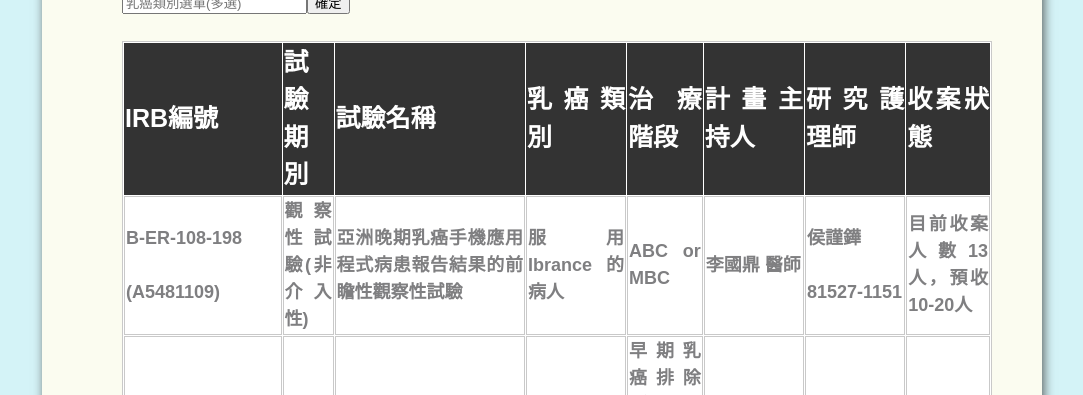
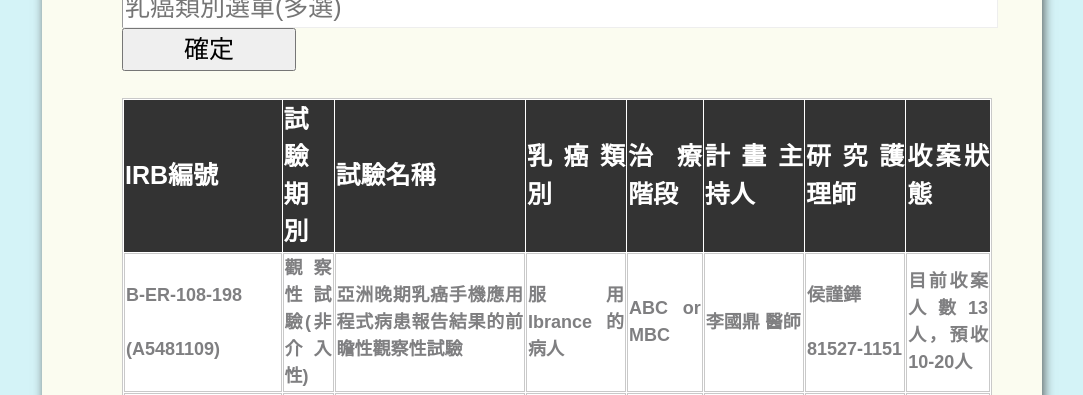
Before and after one commit to hosp-nckm/hosp-nckm.github.io, a website: page web/乳房醫學中心/index_5_2.html in a window 1280 px wide. Shown: the part 705-1100 px from the top of the page, without its empty margins (98-1181 px from the left). Drawn offline with nearby package versions, Linux system fonts and the light colour scheme.

Commit message:
Update style.css

```diff
--- a/web/乳房醫學中心/static/css/style.css
+++ b/web/乳房醫學中心/static/css/style.css
@@ -476,6 +476,22 @@ font {
 	width:13%;
 }
 /* 院內專用check box */
+.cancer_type_sel{
+    background-color: white;
+    border: 0.1px inset;
+    font-family: Arial, Helvetica, sans-serif;
+    font-size: 25px;
+    line-height: 1.5;
+    width:100%;
+}
+.cancer_type_sel_btn{
+    /*background-color: white;
+    border: 0.1px inset;    */
+    font-family: Arial, Helvetica, sans-serif;
+    font-size: 25px;
+    line-height: 1.5;
+    width:20%;
+}
 .container {
 	margin: 10px auto;
 	max-width: 640px;
@@ -519,19 +535,20 @@ tfoot {
 /* 乳房相關網站 */
 .rel_link {
 	font-family: Arial, Helvetica, sans-serif;
-	font-size: 18px;
+	font-size: 25px;
+    	font-weight: 600;
 	line-height: 1.5;
 	color: rgb(115, 10, 124);
 }
 .rel_link:hover {
 	font-family: Arial, Helvetica, sans-serif;
-	font-size: 20px;
+	font-size: 28px;
 	line-height: 1.5;
 	color: rgb(230, 9, 250);
 }
 .rel_link:active {
 	font-family: Arial, Helvetica, sans-serif;
-	font-size: 20px;
+	font-size: 28px;
 	line-height: 1.5;
 	color: rgb(230, 9, 250);
 }
```
